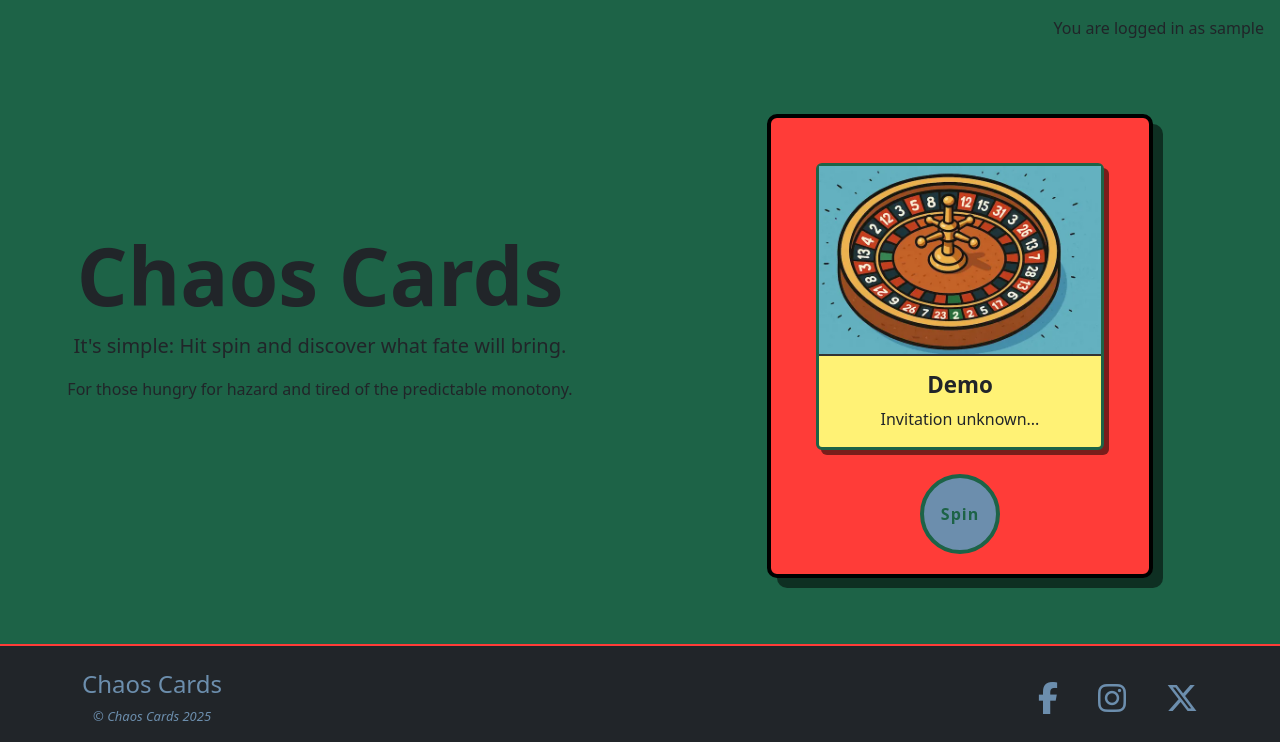
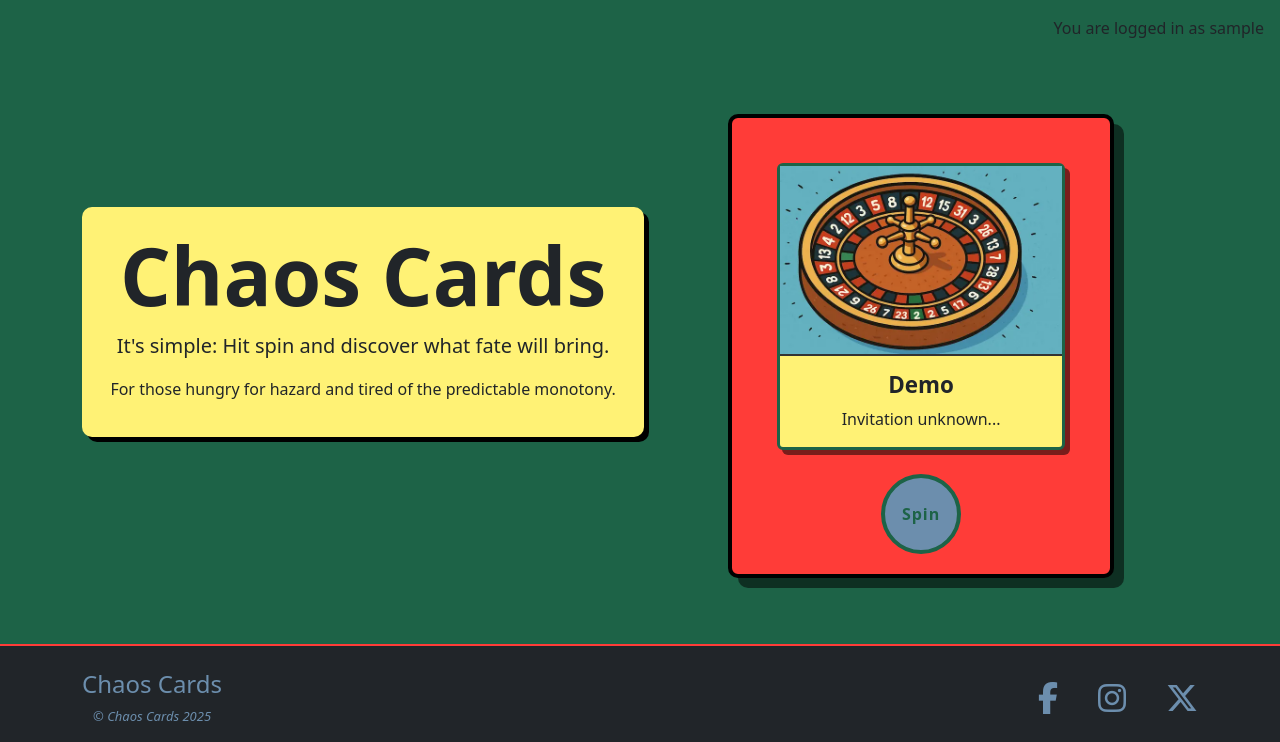
Before and after one commit to JamieJB123/chaos-cards-django, a Django app: page / in a window 1280 px wide. Shown: the part 58-800 px from the top of the page. Run offline with Django 5.2, Linux system fonts and the light colour scheme; the visitor is signed in with stand-in values (Sample User, id 1); some libraries are stand-ins or nearby versions.

Commit message:
Minor amend: home page layout and styling to improve accessibility

```diff
--- a/chaos_app/templates/chaos_app/home.html
+++ b/chaos_app/templates/chaos_app/home.html
@@ -7,12 +7,12 @@
     <!-- Different homepages are displayed depending on whether the user is authenticated-->
     <!-- If user authenticated display basic hero message and option to play card game -->
     {% if user.is_authenticated %}
-    <div class="d-flex flex-column flex-md-row align-items-center my-auto">
+    <div class="container d-flex flex-column flex-md-row align-items-center my-auto">
 
-        <header class="container text-center mb-4 d-flex flex-column justify-content-center">
+        <header id="header" class="container text-center mb-4 d-flex flex-column justify-content-center">
             <h1 class="display-1">Chaos Cards</h1>
             <p class="lead">It's simple: Hit spin and discover what fate will bring.</p>
-            <p id="small">For those hungry for hazard and tired of the predictable monotony.</p>
+            <p>For those hungry for hazard and tired of the predictable monotony.</p>
         </header>
 
         <section id="card-container" class="container text-center d-flex justify-content-center">
--- a/static/css/style.css
+++ b/static/css/style.css
@@ -118,6 +118,13 @@ hr {
 }
 
 /* ------------------------------------Home Page Logged In */
+
+#header {
+    background-color: #fff275;
+    padding: 20px;
+    border-radius: 10px;
+    box-shadow: 5px 5px rgba(0, 0, 0);
+}
 #container {
     background-color: #ff3c38;
     padding: 5px 45px 20px;
```
